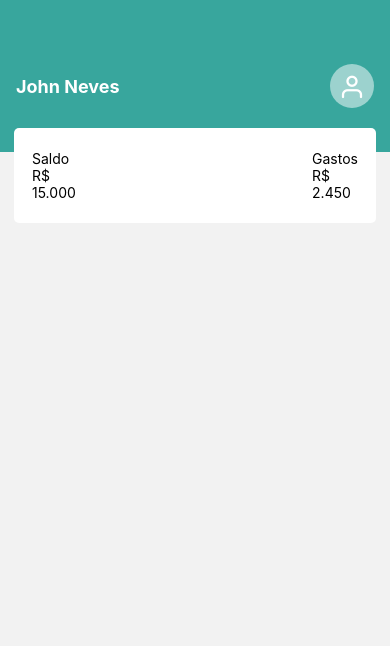
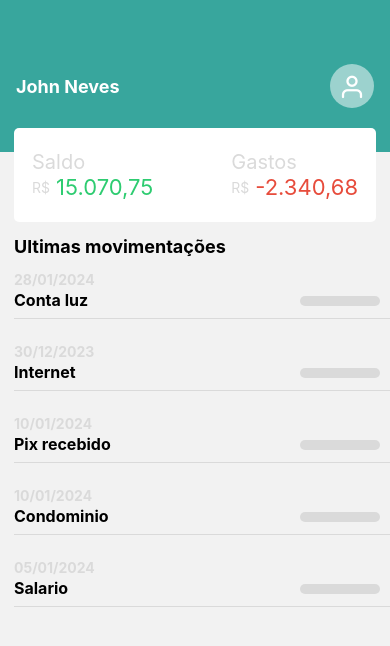
Before and after one commit to JLJohnLennoN/Finance, a React Native app: screen /Home in a window 390 px wide. Shown: the top 646 px of the page. Built offline with nearby package versions, Linux system fonts and the light colour scheme.

Commit message:
added 'FlatList' component for list rendering and action to hide values

```diff
--- a/src/components/Balance/index.js
+++ b/src/components/Balance/index.js
@@ -2,23 +2,23 @@ import React from 'react';
 import { View, Text, StyleSheet, StatusBar, TouchableOpacity } from 'react-native';
 
 
-export default function Balance() {
+export default function Balance({saldo, gastos}) {
  return (
    <View style={styles.container}>
 
     <View style={styles.item}>
         <Text style={styles.itemTitle}>Saldo</Text>
-        <View>
+        <View style={styles.content}>
             <Text style={styles.currencySymbol}>R$</Text>
-            <Text style={styles.balance}>15.000</Text>
+            <Text style={styles.balance}>{saldo}</Text>
         </View>
     </View>
 
     <View style={styles.item}>
         <Text style={styles.itemTitle}>Gastos</Text>
-        <View>
+        <View style={styles.content}>
             <Text style={styles.currencySymbol}>R$</Text>
-            <Text style={styles.balance}>2.450</Text>
+            <Text style={styles.expenses}>{gastos}</Text>
         </View>
     </View>
 
@@ -39,8 +39,28 @@ const styles = StyleSheet.create({
         paddingTop: 22,
         paddingBottom: 22,
         zIndex:99,
-
+    },
+    itemTitle: {
+        fontSize: 20,
+        color: '#DADADA',
+    },
+    content:{
+        alignItems: 'center',
+        flexDirection:'row',
+    },
+    currencySymbol:{
+        color: '#DADADA',
+        marginRight:6,
+    },
+    balance: {
+        fontSize:22,
+        color: '#2ECC71'
+    },
+    expenses: {
+        fontSize:22,
+        color:'#e74c3c',
     },
 
 
+
 })
--- /dev/null
+++ b/src/components/Movements/index.js
@@ -0,0 +1,67 @@
+import React, { useState } from 'react';
+import { View, Text, StyleSheet, TouchableOpacity } from 'react-native';
+
+export default function Movements({data}) {
+  const [showValue, setShowValue] = useState(false);
+ return (
+   <TouchableOpacity style={styles.container} onPress={() => setShowValue(!showValue)}>
+    <Text style={styles.date}>{data.date} </Text>
+
+    <View style={styles.content}>
+      <Text style={styles.label}>{data.label} </Text>
+
+        { showValue ? (
+                <Text
+                style={data.type === 1 ? styles.value : styles.expenses}
+                >{data.type === 1 ? `R$ ${data.value}` : `R$ -${data.value}`} </Text>
+        ) : (
+          <View style={styles.skeleton}></View>
+        )
+        }
+
+
+
+    </View>
+   </TouchableOpacity>
+  );
+}
+const styles = StyleSheet.create({
+    container:{
+      flex: 1,
+      marginBottom: 24,
+      borderBottomWidth: 0.5,
+      borderBottomColor: '#DADADA',
+    },
+    content:{
+      flexDirection: 'row',
+      justifyContent:'space-between',
+      marginTop: 2,
+      marginBottom: 8,
+    },
+    date: {
+      color: '#DADADA',
+      fontWeight:'bold',
+    },
+    label:{
+      fontWeight:'bold',
+      fontSize: 16,
+    },
+    value:{
+      fontSize: 16,
+      color: '#2ECC71',
+      fontWeight:'bold',
+    },
+    expenses:{
+      fontSize: 16,
+      color:'#E74C3C',
+      fontWeight:'bold',
+    },
+    skeleton:{
+      marginTop: 6,
+      width: 80,
+      height: 10,
+      backgroundColor:'#DADADA',
+      borderRadius: 10,
+      marginEnd: 10,
+    }
+})
--- a/src/pages/Home/index.js
+++ b/src/pages/Home/index.js
@@ -1,12 +1,61 @@
-import { View, Text, StyleSheet } from 'react-native';
+import { View, Text, StyleSheet, FlatList } from 'react-native';
 import Header from '../../components/Header';
 import Balance from '../../components/Balance';
+import Movements from '../../components/Movements';
+
+
+const list = [
+  {
+    id: 1,
+    label: 'Conta luz',
+    value: '250,00',
+    date: '28/01/2024',
+    type:0// despesas
+  },
+  {
+    id: 2,
+    label: 'Internet',
+    value: '170,00',
+    date: '30/12/2023',
+    type:0// despesas
+  },
+  {
+    id: 3,
+    label: 'Pix recebido',
+    value: '573,90',
+    date: '10/01/2024',
+    type:1// receita
+  },
+  {
+    id: 4,
+    label: 'Condominio',
+    value: '250,00',
+    date: '10/01/2024',
+    type:0// despesas
+  },
+  {
+    id: 5,
+    label: 'Salario',
+    value: '5.000,00',
+    date: '05/01/2024',
+    type:1// receita
+  },
+]
 
 export default function Home() {
  return (
    <View>
     <Header name='John Neves'/>
-    <Balance/>
+    <Balance saldo='15.070,75' gastos='-2.340,68'/>
+
+    <Text style={styles.title}>Ultimas movimentações</Text>
+    <FlatList
+      style={styles.list}
+      data={list}
+      keyExtractor={(item) => String(item.id)}
+      showsVerticalScrollIndicator={false}
+      renderItem={({item}) => <Movements data={item}/>}
+    />
    </View>
   );
 }
@@ -14,6 +63,16 @@ const styles = StyleSheet.create({
     container:{
         flex: 1,
         backgroundColor:'#FAFAFA'
+    },
+    title: {
+      fontSize: 18,
+      fontWeight: 'bold',
+      margin: 14
 
     },
+    list:{
+      marginStart: 14,
+      marginE: 14,
+
+    }
 })
```
Also changed, not shown: 1 other file (tests, documents, lock files or other folders).
